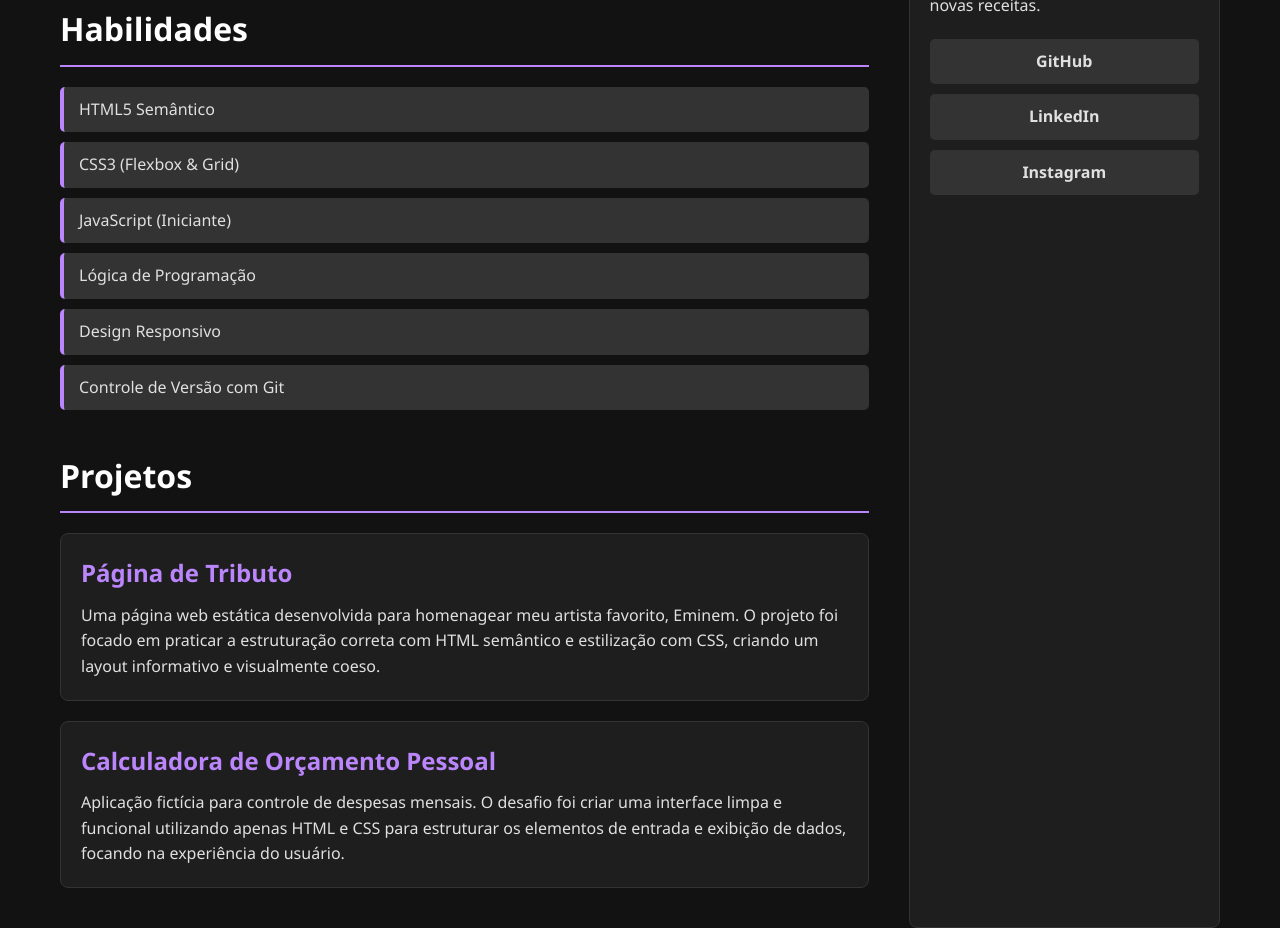
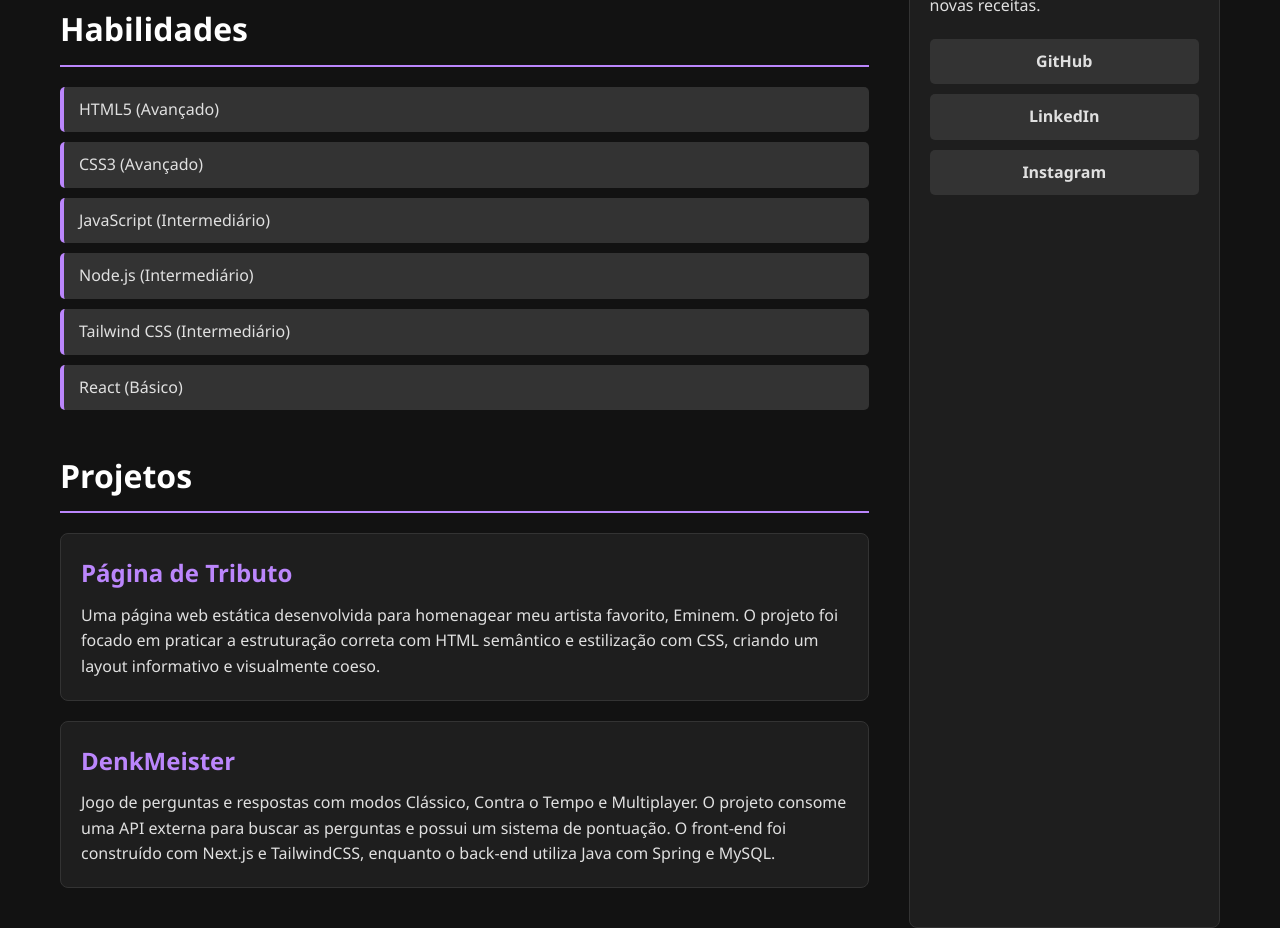
Before and after one commit to Ravenaxs/Landing-Page, a plain HTML site: page Mapa_Front-End/index.html in a window 1280 px wide. Shown: the part 684-1612 px from the top of the page. Drawn offline with Linux system fonts and the light colour scheme.

Commit message:
denk meister add aos projetos

```diff
--- a/Mapa_Front-End/index.html
+++ b/Mapa_Front-End/index.html
@@ -32,12 +32,12 @@
                 <section id="habilidades">
                     <h2>Habilidades</h2>
                     <ul class="lista-habilidades">
-                        <li>HTML5 Semântico</li>
-                        <li>CSS3 (Flexbox & Grid)</li>
-                        <li>JavaScript (Iniciante)</li>
-                        <li>Lógica de Programação</li>
-                        <li>Design Responsivo</li>
-                        <li>Controle de Versão com Git</li>
+                        <li>HTML5 (Avançado)</li>
+                        <li>CSS3 (Avançado)</li>
+                        <li>JavaScript (Intermediário)</li>
+                        <li>Node.js (Intermediário)</li>
+                        <li>Tailwind CSS (Intermediário)</li>
+                        <li>React (Básico)</li>
                     </ul>
                 </section>
 
@@ -48,8 +48,8 @@
                         <p>Uma página web estática desenvolvida para homenagear meu artista favorito, Eminem. O projeto foi focado em praticar a estruturação correta com HTML semântico e estilização com CSS, criando um layout informativo e visualmente coeso.</p>
                     </article>
                     <article>
-                        <h3>Calculadora de Orçamento Pessoal</h3>
-                        <p>Aplicação fictícia para controle de despesas mensais. O desafio foi criar uma interface limpa e funcional utilizando apenas HTML e CSS para estruturar os elementos de entrada e exibição de dados, focando na experiência do usuário.</p>
+                        <h3>DenkMeister</h3>
+                        <p>Jogo de perguntas e respostas com modos Clássico, Contra o Tempo e Multiplayer. O projeto consome uma API externa para buscar as perguntas e possui um sistema de pontuação. O front-end foi construído com Next.js e TailwindCSS, enquanto o back-end utiliza Java com Spring e MySQL.</p>
                     </article>
                 </section>
             </div>
```
